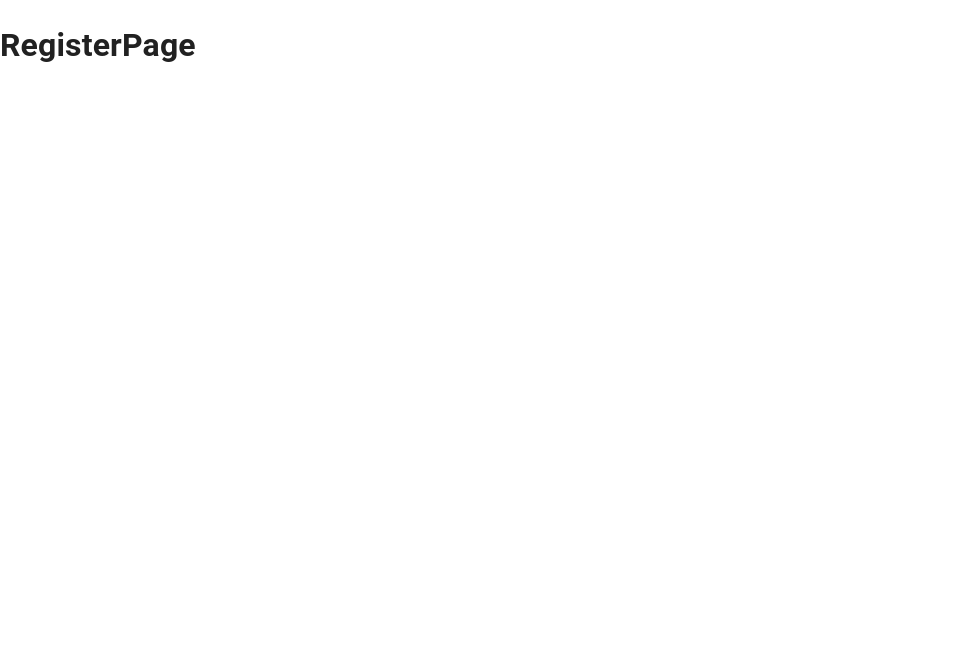
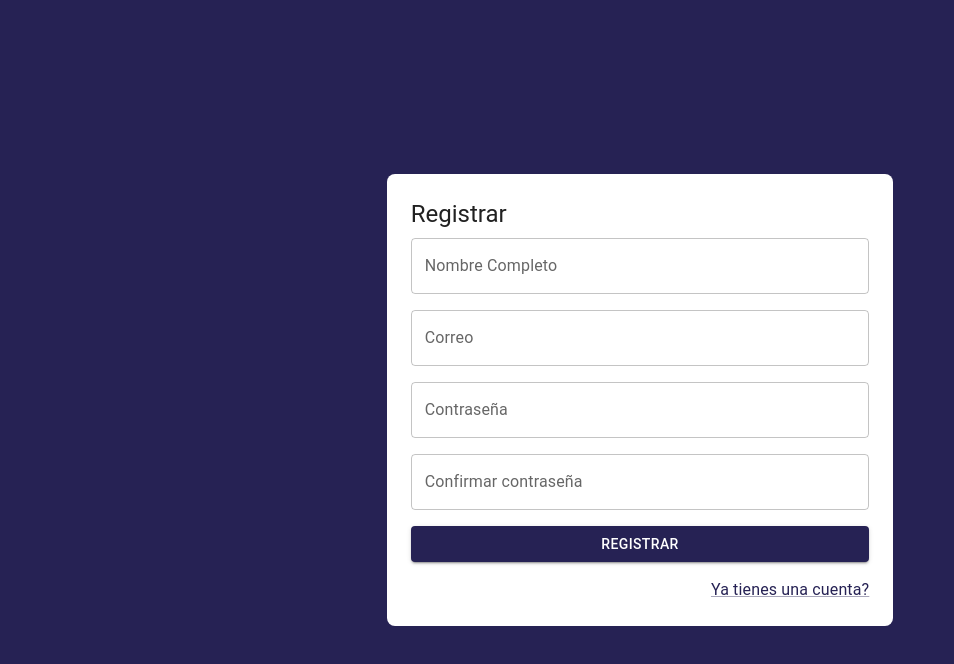
Before and after one commit to gabrielwsa/Journal-app, a React (Vite) app: page /auth/register in a window 1280 px wide. Shown: the top 664 px of the page, without its empty margins (0-954 px from the left). Built offline with nearby package versions, Linux system fonts and the light colour scheme.

Commit message:
avances en la interface de login

```diff
--- /dev/null
+++ b/src/auth/layout/AuthLayout.jsx
@@ -0,0 +1,16 @@
+import { Grid, Typography } from "@mui/material";
+
+export const AuthLayout = (props) => {
+    return (
+        // SX É UM ESTILO MUI, POREM XS É PARA TAMANHO DE TELA
+        <Grid container spacing={0} direction="column" alignItems="center" justifyContent="center" sx={{ minHeight: '100vh', backgroundColor: 'primary.main', padding: 4 }}>
+
+            {/* TEMOS ALGUNS TAMANHOS DE TELA, EX: XS, SM, MD, LG, XL */}
+            <Grid className="box-shadow" alignItems="center" size={{ xl: 4, md: 5, xs: 12 }} sx={{ backgroundColor: 'white', padding: 3, borderRadius: 2 }}>
+                <Typography variant="h5" sx={{ mb: 1 }}>{props.title}</Typography>
+
+                {props.children}
+            </Grid>
+        </Grid>
+    )
+}
--- a/src/auth/pages/LoginPage.jsx
+++ b/src/auth/pages/LoginPage.jsx
@@ -1,15 +1,11 @@
-import { Grid, Typography, TextField, Button } from "@mui/material";
+import { Grid, Typography, TextField, Button, Link } from "@mui/material";
+import { Link as RouterLink } from "react-router-dom";
 import { Google } from "@mui/icons-material";
+import { AuthLayout } from "../layout/AuthLayout";
 
 export const LoginPage = () => {
     return (
-        // SX É UM ESTILO MUI, POREM XS É PARA TAMANHO DE TELA
-        <Grid container spacing={0} direction="column" alignItems="center" justifyContent="center" sx={{ minHeight: '100vh', backgroundColor: 'primary.main', padding: 4 }}>
-
-            {/* EM MONITORES PEQUENOS VAI TER ATE 3 POSSICOES TEMOS MD XL E SM */}
-            <Grid className="box-shadow" alignItems="center" size={{ xs: 12, sm: 4 }} sx={{ backgroundColor: 'white', padding: 3, borderRadius: 2 }}>
-                <Typography variant="h5" sx={{ mb: 1 }}>Login</Typography>
-
+      <AuthLayout title="Login">
         <form>
           {/* sm define que a largura será de 450px quando a tela for do tamanho "small" ou maior,
                 seguindo o sistema de breakpoints do Material UI. Em telas menores que "small",
@@ -41,8 +37,12 @@ export const LoginPage = () => {
             </Button>
           </Grid>
         </Grid>
+
+        <Grid container direction="row" justifyContent="end" sx={{ mt: 2 }}>
+          <Link component={RouterLink} to="/auth/register">
+            Criar uma cuenta
+          </Link>
         </Grid>
-
-        </Grid>
-    )
+      </AuthLayout>
+    );
 }
--- a/src/auth/pages/RegisterPage.jsx
+++ b/src/auth/pages/RegisterPage.jsx
@@ -1,8 +1,36 @@
+import { Grid, TextField, Button, Link } from "@mui/material";
+import { Link as RouterLink } from "react-router-dom";
+import { AuthLayout } from "../layout/AuthLayout";
 
 export const RegisterPage = () => {
     return (
-        <div>
-            <h1>RegisterPage</h1>
-        </div>
+        <AuthLayout title="Registrar">
+            <form>
+                <Grid container spacing={2} direction="column">
+                    <Grid size={{ xs: 12 }}>
+                        <TextField label="Nombre Completo" type="text" placeholder="Nombre Completo" fullWidth />
+                    </Grid>
+                    <Grid size={{ xs: 12 }}>
+                        <TextField label="Correo" type="email" placeholder="Correo" fullWidth />
+                    </Grid>
+                    <Grid size={{ xs: 12 }}>
+                        <TextField label="Contraseña" type="password" placeholder="Contraseña" fullWidth />
+                    </Grid>
+                    <Grid size={{ xs: 12 }}>
+                        <TextField label="Confirmar contraseña" type="password" placeholder="Confirmar contraseña" fullWidth />
+                    </Grid>
+                    <Grid size={{ xs: 12 }}>
+                        <Button variant="contained" fullWidth>
+                            Registrar
+                        </Button>
+                    </Grid>
+                    <Grid container direction="row" justifyContent="end">
+                        <Link component={RouterLink} to="/auth/login">
+                            Ya tienes una cuenta?
+                        </Link>
+                    </Grid>
+                </Grid>
+            </form>
+        </AuthLayout>
     )
 }
--- a/src/theme/theme.js
+++ b/src/theme/theme.js
@@ -4,6 +4,7 @@ import { red } from "@mui/material/colors";
 export const theme = createTheme({
     palette: {
         primary: {
+            // main: "#123321"
             main: "#262254"
         },
         secondary: {
```
Lines whose indentation alone changed are shown as unchanged.
